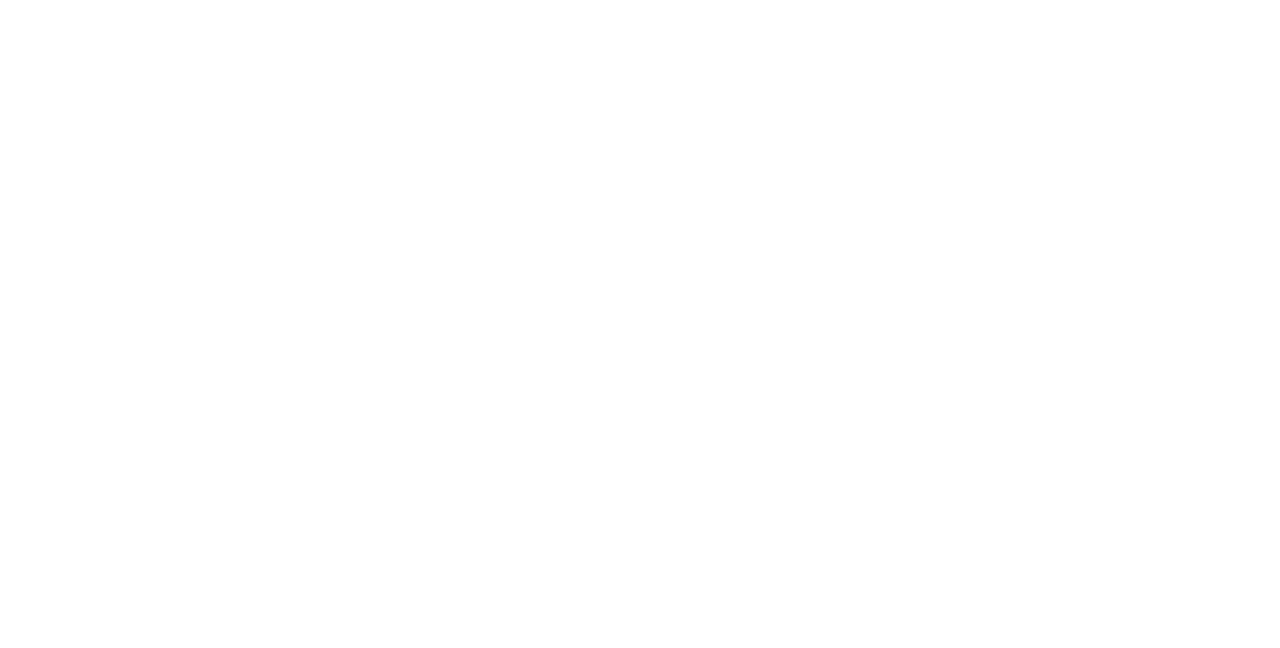
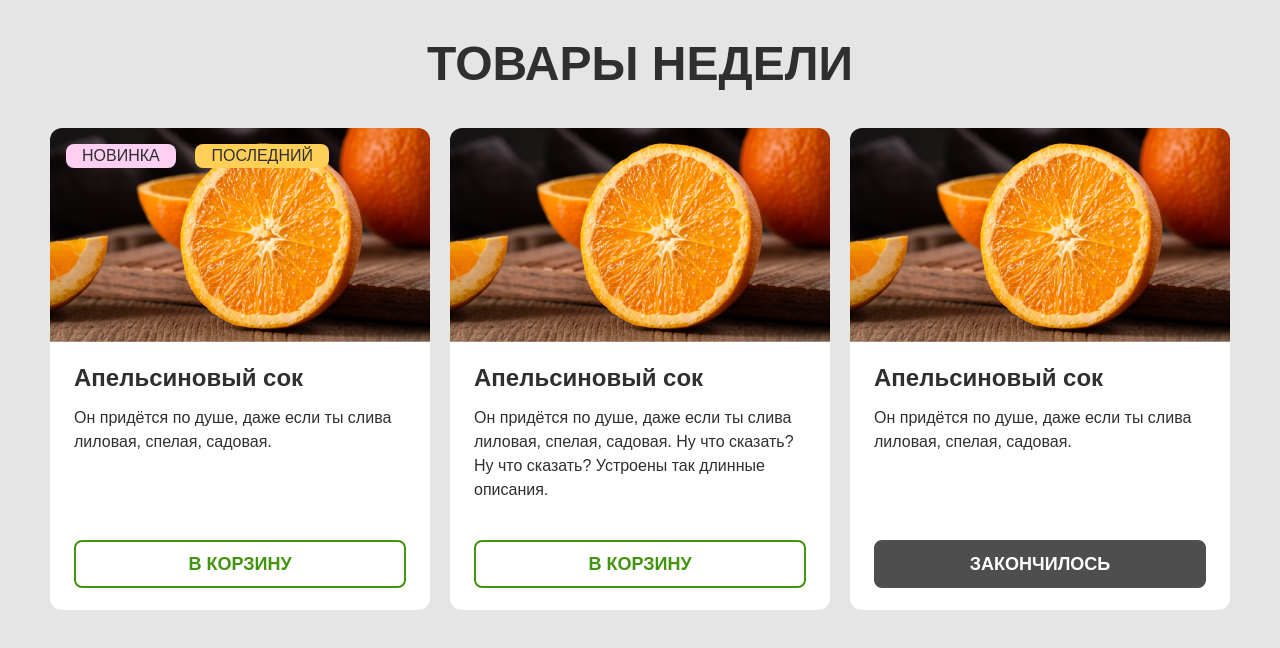
Before and after one commit to skelegor8/spurit-courses, a plain HTML site: page 01-product-card/index.html in a window 1280 px wide. Drawn offline with Linux system fonts and the light colour scheme.

Commit message:
feat: add CSS styles, HTML markup and images

```diff
--- a/01-product-card/index.css
+++ b/01-product-card/index.css
@@ -23,3 +23,127 @@ h1,h2,h3,h4,h5,h6{font-size: inherit; font-weight: 400;}
   --classic-rose-color: #FDCFF3;
   --golden-tainoi-color: #FFCF56;
 }
+
+body{
+  background: #E5E5E5;
+  font-family: Arial, sans-serif;
+  color: #2F2F2F;
+}
+
+.head-title {
+  margin: 40px 0 0 0;
+  text-align: center;
+  text-transform: uppercase;
+  font-weight: 900;
+  font-size: 48px;
+}
+.cards-container {
+  max-width: 1180px;
+  margin: 40px auto;
+  display: flex;
+  justify-content: space-between;
+}
+.card {
+  max-width: 380px;
+  height: 482px;
+  background: white;
+  border-radius: 12px;
+}
+.card__img {
+  position: relative;
+  width: 100%;
+  height: 214px;
+  background: url(./Imagebg-img.jpg);
+  border-radius: 12px 12px 0 0;
+}
+.card__tags-container {
+  top: 16px;
+  left: 16px;
+  width: 263px;
+  position: absolute;
+  display: flex;
+  justify-content: space-between;
+}
+.card__tag {
+  font-size: 16px;
+  line-height: 24px;
+  text-transform: uppercase;
+  padding: 0 16px;
+  border-radius: 8px;
+}
+.card__tag.card__tag_new {
+  background: var(--classic-rose-color);
+}
+.card__tag.card__tag_last {
+  background: var(--golden-tainoi-color);
+}
+.card__content {
+  height: 270px;
+  padding: 24px;
+  display:flex;
+
+  flex-direction:column;
+}
+.card__title {
+  font-weight: 900;
+  font-size: 24px;
+}
+.card__description {
+  margin: 16px 0 0 0;
+  font-weight: 400;
+  font-size: 16px;
+  line-height: 24px;
+  flex: 1 1 auto;
+}
+.card__btn {
+  width: 100%;
+  height: 48px;
+  text-transform: uppercase;
+  color: var(--la-palma-color);
+  font-weight: 900;
+  font-size: 18px;
+  border: 2px solid var(--la-palma-color);
+  border-radius: 8px;
+  background: transparent;
+  transition: 0.4s ease;
+  align-self:flex-start;
+}
+.card__btn:hover{
+  background: var(--la-palma-color);
+  color: white;
+  transition: 0.4s ease;
+}
+
+.card__btn:active{
+  background: var(--verdun-green-color);
+  border: 2px solid var(--verdun-green-color);
+  color: white;
+  transition: 0.4s ease;
+  transform: scale(0.97);
+}
+.card__btn.card__btn_disable{
+  background: var(--tundora-color);
+  color: white;
+  border: 2px solid var(--tundora-color);
+}
+.card__btn.card__btn_disable:active{
+  transform: scale(1);
+}
+.card__btn.card__btn_disable:hover{
+  cursor: not-allowed;
+}
+
+@media (max-width: 1200px ) {
+  .cards-container{
+    flex-direction: column;
+    align-items: center;
+  }
+  .card{
+    margin: 0 0 40px 0;
+  }
+}
+@media (max-width: 424px ) {
+  .card{
+    max-width: 300px;
+  }
+}
--- a/01-product-card/index.html
+++ b/01-product-card/index.html
@@ -9,7 +9,48 @@
 </head>
 <body>
 <main>
-
+    <h1 class="head-title">Товары недели</h1>
+    <div class="cards-container">
+        <div class="card">
+            <div class="card__img">
+                <div class="card__tags-container">
+                    <div class="card__tag card__tag_new">Новинка</div>
+                    <div class="card__tag card__tag_last">Последний</div>
+                </div>
+            </div>
+            <div class="card__content">
+                <h2 class="card__title">Апельсиновый сок</h2>
+                <p class="card__description">Он придётся по душе, даже если ты слива лиловая, спелая, садовая.</p>
+                <button class="card__btn">В корзину</button>
+            </div>
+        </div>
+        <div class="card">
+            <div class="card__img">
+                <div class="card__tags-container">
+                    <div class="card__tag"></div>
+                    <div class="card__tag"></div>
+                </div>
+            </div>
+            <div class="card__content">
+                <h2 class="card__title">Апельсиновый сок</h2>
+                <p class="card__description">Он придётся по душе, даже если ты слива лиловая, спелая, садовая. Ну что сказать? Ну что сказать? Устроены так длинные описания.</p>
+                <button class="card__btn">В корзину</button>
+            </div>
+        </div>
+        <div class="card">
+            <div class="card__img">
+                <div class="card__tags-container">
+                    <div class="card__tag"></div>
+                    <div class="card__tag"></div>
+                </div>
+            </div>
+            <div class="card__content">
+                <h2 class="card__title">Апельсиновый сок</h2>
+                <p class="card__description">Он придётся по душе, даже если ты слива лиловая, спелая, садовая.</p>
+                <button class="card__btn card__btn_disable">Закончилось</button>
+            </div>
+        </div>
+    </div>
 </main>
 </body>
 </html>
```
Also changed, not shown: 01-product-card/Imagebg-img.jpg (added).
